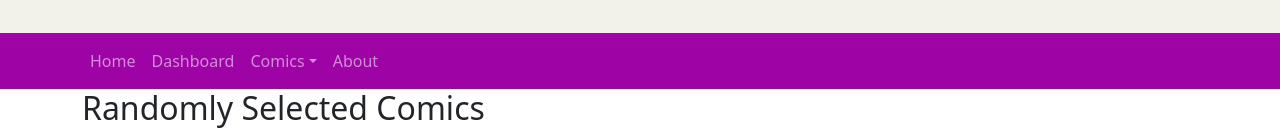
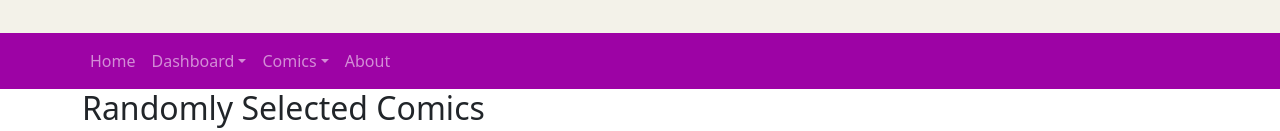
Before and after one commit to codingColinMcM/Comic-Book-E-Commerce, a React (Create React App) app in the folder client/: page / in a window 1280 px wide. Shown: the part 167-298 px from the top of the page. Built offline with nearby package versions, Linux system fonts and the light colour scheme.

Commit message:
Made changes to navbar to add extra navigation

```diff
--- a/client/src/components/Navbar.js
+++ b/client/src/components/Navbar.js
@@ -58,7 +58,13 @@ function Navbarr() {
         <Navbar.Collapse id="basic-navbar-nav">
           <Nav className="me-auto">
             <Nav.Link href="/">Home</Nav.Link>
-            <Nav.Link href="/dashboard">Dashboard</Nav.Link>
+            <NavDropdown title="Dashboard" id="basic-nav-dropdown">
+              <NavDropdown.Item href="/dashboard">Profile</NavDropdown.Item>
+              <NavDropdown.Item href="/signup">
+                Sign Up
+              </NavDropdown.Item>
+              <NavDropdown.Item href="/login">Login</NavDropdown.Item>
+            </NavDropdown>
             <NavDropdown title="Comics" id="basic-nav-dropdown">
               <NavDropdown.Item href="/browse">Browse</NavDropdown.Item>
               <NavDropdown.Item href="/new">
```
